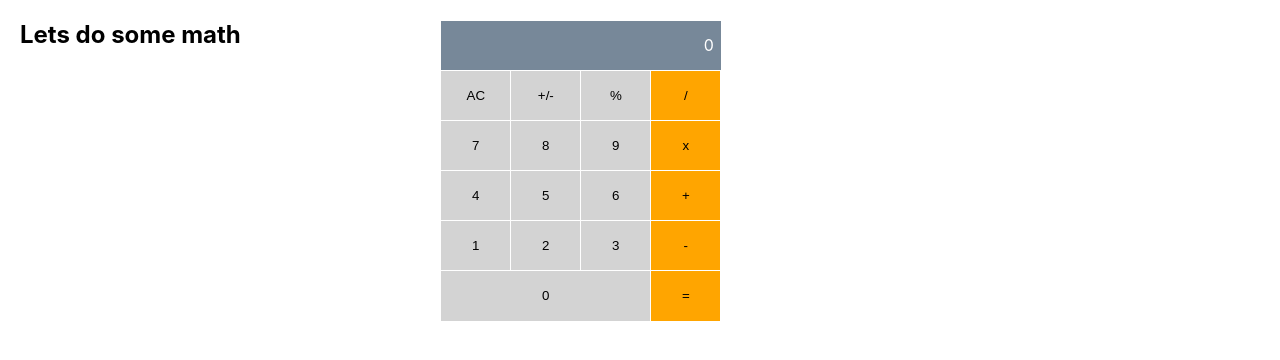
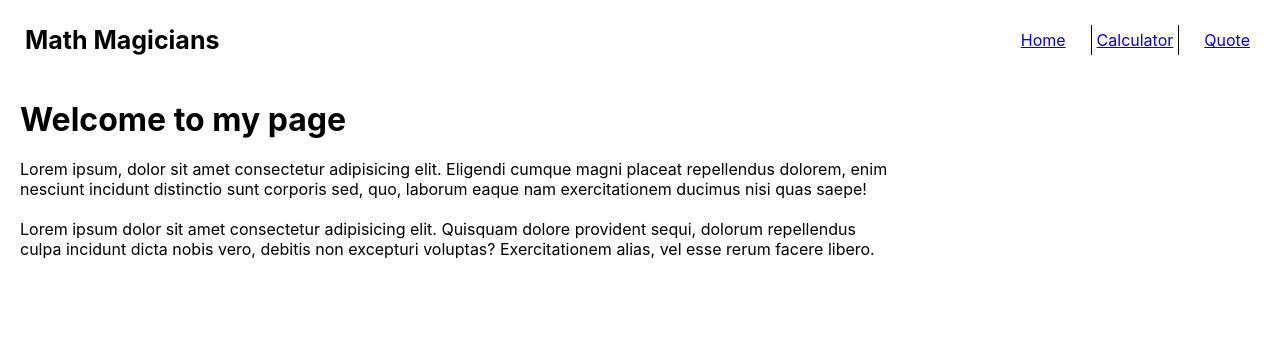
Before and after one commit to enocol/math-magicians, a React (Create React App) app: page / in a window 1280 px wide. Shown: the top 360 px of the page. Built offline with nearby package versions, Linux system fonts and the light colour scheme.

Commit message:
Edit App.js

```diff
--- a/src/App.js
+++ b/src/App.js
@@ -1,19 +1,23 @@
-import React, { useState } from 'react';
+import { Routes, Route } from 'react-router-dom';
+import Navbar from './components/NavBar';
+import Home from './components/Home';
+import Quotes from './components/quotes';
 import Calculator from './components/Calculator';
-import calculate from './logic/calculate';
+
 import './App.css';
 
 function App() {
-  const [state, setState] = useState({
-    total: 0,
-    next: null,
-    operation: null,
-  });
+  return (
+    <>
+      <Navbar />
 
-  const handleClick = (buttonName) => {
-    setState(calculate(state, buttonName));
-  };
-  return <Calculator onClick={handleClick} state={state} />;
+      <Routes>
+        <Route path="/" element={<Home />} />
+        <Route path="/quotes" element={<Quotes />} />
+        <Route path="/calculator" element={<Calculator />} />
+      </Routes>
+    </>
+  );
 }
 
 export default App;
```
